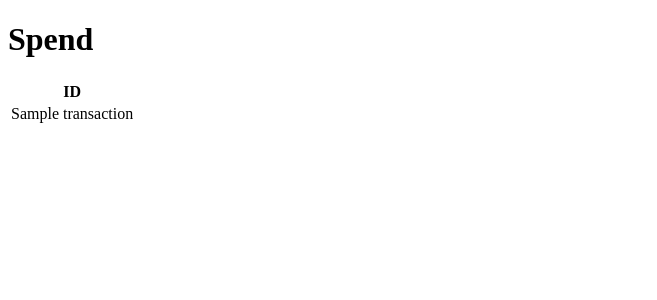
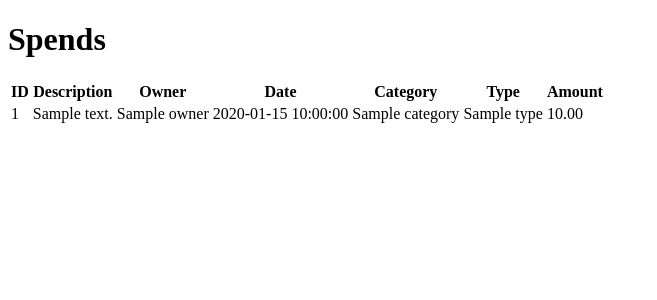
Before and after one commit to tarick73/Finance-Tracker, a Flask app: template templates/dashboard-spend.html in a window 1280 px wide. Shown: the top 300 px of the page, without its empty margins (0-657 px from the left). Run offline with Flask 3, Linux system fonts and the light colour scheme; the template is opened without the code that fills it: most values are stand-ins (such as "Sample title", 1, 10 or a date in 2020).

Commit message:
finally fixed the bug and started to use orm everywhere

```diff
--- a/app.py
+++ b/app.py
@@ -11,51 +11,6 @@ app.secret_key = 'lkjihasdfnmcx'
 SPEND = 1
 INCOME = 2
 
-
-class DB_class:
-    def __init__(self, db_name):
-        self.db_name = db_name
-
-    def __enter__(self):
-        self.conn = sqlite3.connect(self.db_name)
-        self.conn.row_factory = sqlite3.Row
-        self.cursor = self.conn.cursor()
-        return self.cursor
-
-    def __exit__(self, exc_type, exc_val, exc_tb):
-        self.conn.commit()
-        self.conn.close()
-
-
-class DB_wrapper:
-    def insert(self, table, data):
-        with DB_class('financial_tracker.db') as cursor:
-            cursor.execute(f"INSERT INTO {table} ({', '.join(data.keys())}) VALUES ({', '.join(['?'] * len(data))})", tuple(data.values()))
-    def select(self, table, params=None):
-        with DB_class('financial_tracker.db') as cursor:
-            if params:
-                #{
-                    #'id':'1',
-                    #'name':'Igor',
-                    #'surname':'asdas',
-                    #'email':'email',
-                    #
-                #}
-                result_params=[]
-                for key, value in params.items():
-                    if isinstance(value, list):
-                        result_params.append(f"{key} IN {', '.join(value)}")
-                    else:
-                        if isinstance(value, str):
-                            result_params.append(f"{key}= '{value}'")
-                        else:
-                            result_params.append(f"{key}= {value}")
-                result_where = ' AND '.join(result_params)
-
-                cursor.execute(f"SELECT * FROM {table} WHERE {result_where}")
-            else:
-                cursor.execute(f"SELECT * FROM {table}")
-            return cursor.fetchall()
 
 @app.route('/user', methods=['GET', 'DELETE'])
 def user_handler():
@@ -138,7 +93,6 @@ def get_all_income123():
         init_db()
         if request.method == 'GET':
             res = list(db_session.execute(select(models.Transaction).filter_by(owner=session['user_id'], type=INCOME)).scalars().all())
-            print(res)
             return render_template("dashboard-incomes.html", transactions=res)
         else:
             transaction_description = request.form['description']
@@ -173,9 +127,9 @@ def get_all_income(income_id):
 @app.route('/spend', methods=['GET', 'POST'])
 def get_all_spend():
     if 'user_id' in session:
+        init_db()
         if request.method == 'GET':
-            db = DB_wrapper()
-            res = db.select('"transaction"', {'owner': session['user_id'], 'type': SPEND})
+            res = list(db_session.execute(select(models.Transaction).filter_by(owner=session['user_id'], type=SPEND)).scalars().all())
             return render_template("dashboard-spend.html", transactions=res)
         else:
             transaction_description = request.form['description']
@@ -185,8 +139,11 @@ def get_all_spend():
             transaction_type = SPEND
             transaction_date = request.form['date']
 
-            db = DB_wrapper()
-            db.insert('"transaction"', {'description': transaction_description, 'owner': transaction_owner, 'amount': transaction_amount, 'category': transaction_category, 'type': transaction_type, 'date': transaction_date})
+            new_transaction = models.Transaction(description=transaction_description, owner=transaction_owner,
+                                                     amount=transaction_amount, category=transaction_category,
+                                                     type=transaction_type, date=transaction_date)
+            database.db_session.add(new_transaction)
+            database.db_session.commit()
             return redirect('/spend')
 
     else:
--- a/templates/dashboard-spend.html
+++ b/templates/dashboard-spend.html
@@ -2,34 +2,34 @@
 <html lang="ru">
 <head>
     <meta charset="UTF-8" />
-    <title>Dashboard — Spend</title>
+    <title>Dashboard — Spends</title>
 </head>
 <body>
-<h1>Spend</h1>
+<h1>Spends</h1>
 
-{% if transactions and transactions|length %}
-    {% set first = transactions|first %}
-    {% set n = first|length %}
-    {% set headers = ['ID', 'Description', 'Owner', 'Date', 'Category', 'Type'] %}
-
+{% if transactions %}
     <table>
         <thead>
         <tr>
-            {% for i in range(n) %}
-                {% if i < headers|length %}
-                    <th>{{ headers[i] }}</th>
-                {% else %}
-                    <th>Column {{ i }}</th>
-                {% endif %}
-            {% endfor %}
+            <th>ID</th>
+            <th>Description</th>
+            <th>Owner</th>
+            <th>Date</th>
+            <th>Category</th>
+            <th>Type</th>
+            <th>Amount</th>
         </tr>
         </thead>
         <tbody>
-        {% for row in transactions %}
+        {% for t in transactions %}
             <tr>
-                {% for cell in row %}
-                    <td>{{ cell }}</td>
-                {% endfor %}
+                <td>{{ t.id }}</td>
+                <td>{{ t.description or '' }}</td>
+                <td>{{ t.owner }}</td>
+                <td>{{ t.date_str or t.date }}</td>
+                <td>{{ t.category }}</td>
+                <td>{{ t.type }}</td>
+                <td>{{ '%.2f'|format(t.amount) if t.amount is not none else '—' }}</td>
             </tr>
         {% endfor %}
         </tbody>
```
